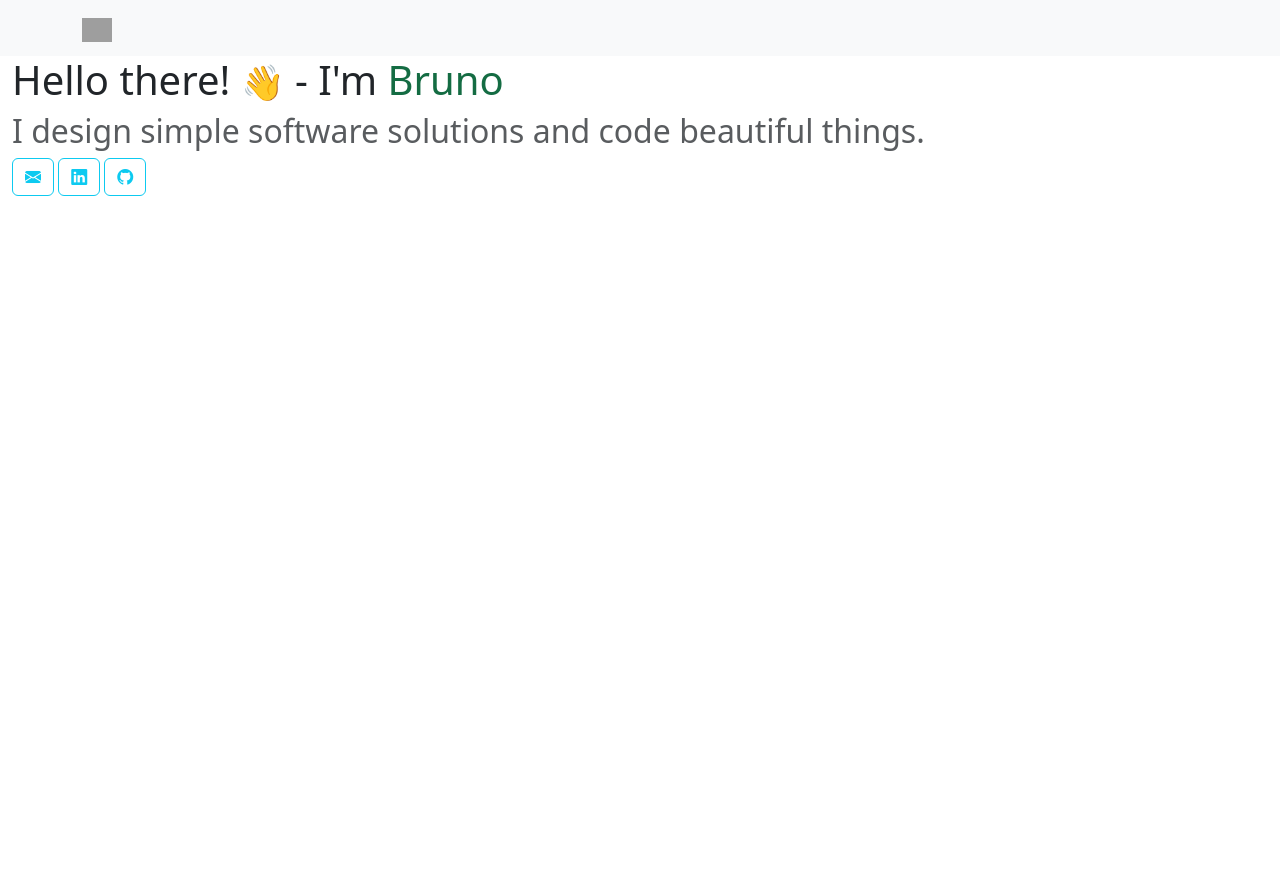
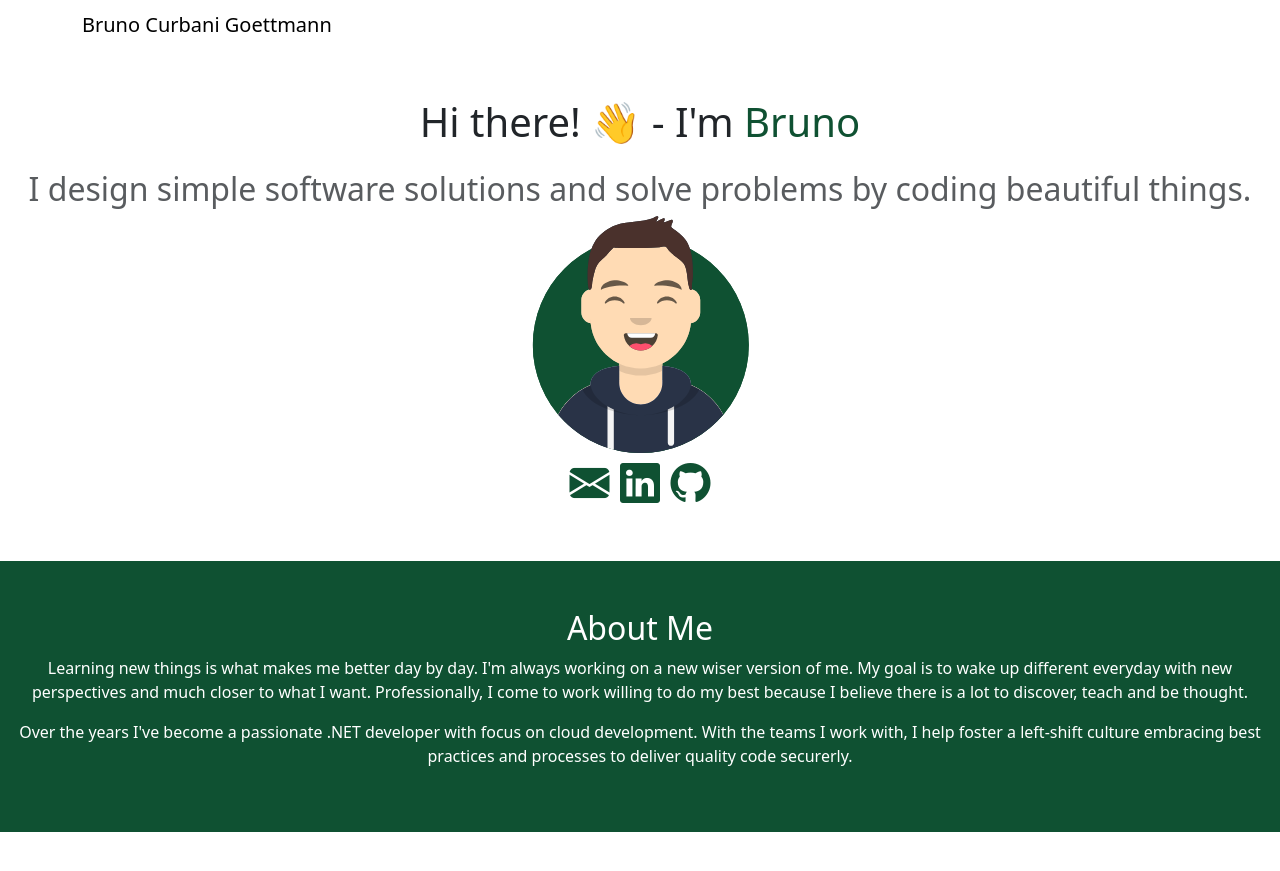
Before and after one commit to brunogoettmann/portfolio, a Jekyll site: the page built from index.html, in a window 1280 px wide. Shown: the top 871 px of the page. Built offline with Jekyll 4.4.1, drawn with Linux system fonts in a browser that asks for light colours; grey boxes are pictures that could not be loaded.

Commit message:
chore: bkp

```diff
--- a/_config.yml
+++ b/_config.yml
@@ -2,8 +2,6 @@ title: Bruno Curbani Goettmann
 email: bruno.goettmann@hotmail.com
 github: brunogoettmann
 linkedin: bruno-goettmann
-
-# theme: jekyll-theme-yat
 
 sass:
   style: compressed
--- a/_includes/nav.html
+++ b/_includes/nav.html
@@ -1,13 +1,5 @@
-<nav class="navbar navbar-light bg-light">
+<nav class="navbar navbar-light">
   <div class="container">
-    <a
-      class="navbar-brand"
-      href="#">
-      <img
-        src="https://getbootstrap.com/docs/5.0/assets/brand/bootstrap-logo.svg"
-        alt=""
-        width="30"
-        height="24" />
-    </a>
+    <span class="navbar-brand mb-0 h1">Bruno Curbani Goettmann</span>
   </div>
 </nav>
--- a/_sass/colors.scss
+++ b/_sass/colors.scss
@@ -1,3 +1,8 @@
-.text-green-600 {
-    color: #146c43;
+.text-green-700 {
+    color: #0f5132;
 }
+
+.bg-green-700 {
+    color: #fff;
+    background-color: #0f5132;
+}
--- a/index.html
+++ b/index.html
@@ -1,41 +1,46 @@
 ---
 layout: default
 ---
-
-<div class="container-fluid">
+<section class="container-fluid py-5 text-center">
   <div class="row">
-    <h1>
-      Hello there! <small class="animation-wave">👋</small> - I'm
-      <span class="text-green-600">Bruno</span>
-    </h1>
-  </div>
-  <div class="row">
-    <div class="col">
-      <h2 class="text-muted">
-        I design simple software solutions and code beautiful things.
+    <div class="col-xxl-8">
+      <h1>
+        Hi there! <span class="animation-wave">👋</span> - I'm
+        <span class="text-green-700">Bruno</span>
+      </h1>
+      <h2 class="text-muted mt-4">
+        I design simple software solutions and solve problems by coding beautiful things.
       </h2>
+    </div>
+    <div class="col-xxl-4">
+      <img src="{{ '/assets/img/avatar.svg' | relative_url }}" />
     </div>
   </div>
   <div class="row">
-    <div class="col">
-      <a
-        class="btn btn-outline-info"
-        href="mailto:{{ site.email }}"
-        target="_blank"
-        ><i class="bi bi-envelope-fill"></i
-      ></a>
-      <a
-        class="btn btn-outline-info"
-        href="https://linkedin.com/in/{{ site.linkedin }}"
-        target="_blank"
-        ><i class="bi bi-linkedin"></i
-      ></a>
-      <a
-        class="btn btn-outline-info"
-        href="https://github.com/{{ site.github }}"
-        target="_blank"
-        ><i class="bi bi-github"></i
-      ></a>
+    <div class="col-xxl-8 fs-1 gap-4">
+      <a class="text-green-700" href="mailto:{{ site.email }}" target="_blank"><i class="bi bi-envelope-fill"></i></a>
+      <a class="text-green-700" href="https://linkedin.com/in/{{ site.linkedin }}" target="_blank"><i
+          class="bi bi-linkedin"></i></a>
+      <a class="text-green-700" href="https://github.com/{{ site.github }}" target="_blank"><i
+          class="bi bi-github"></i></a>
     </div>
   </div>
-</div>
+</section>
+
+<section class="bg-green-700 py-5">
+  <div class="container-fluid">
+    <div class="row">
+      <div class="col text-center">
+        <h2>About Me</h2>
+        <p>Learning new things is what makes me better day by day. I'm always working on a new wiser version of me.
+          My goal is to wake up different everyday with new perspectives and much closer to what I want.
+          Professionally, I come to work willing to do my best because I believe there is a lot to discover, teach and
+          be thought.</p>
+        <p>Over the years I've become a passionate .NET developer with focus on cloud development. With the teams I
+          work
+          with, I help foster a left-shift culture embracing best practices and processes to deliver quality code
+          securerly.</p>
+      </div>
+    </div>
+  </div>
+</section>
```
Also changed, not shown: _layouts/default.html (+8 -19 lines), assets/img/avatar.svg (added).
